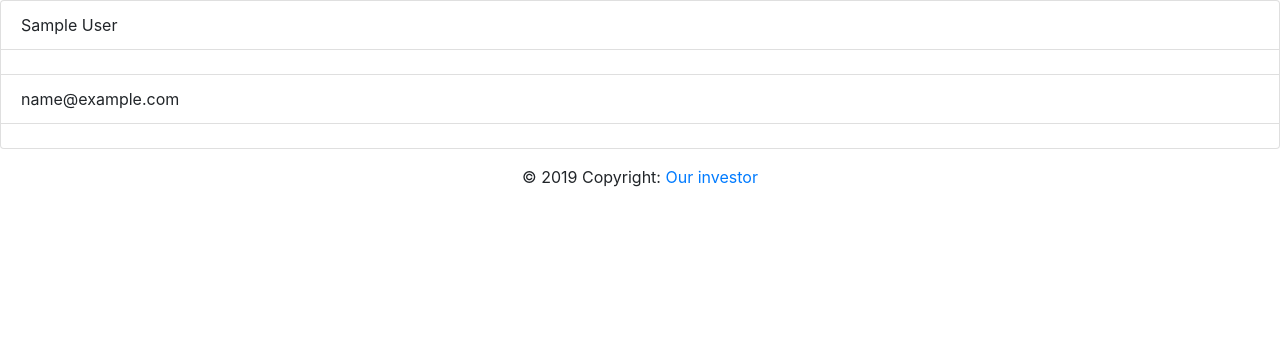
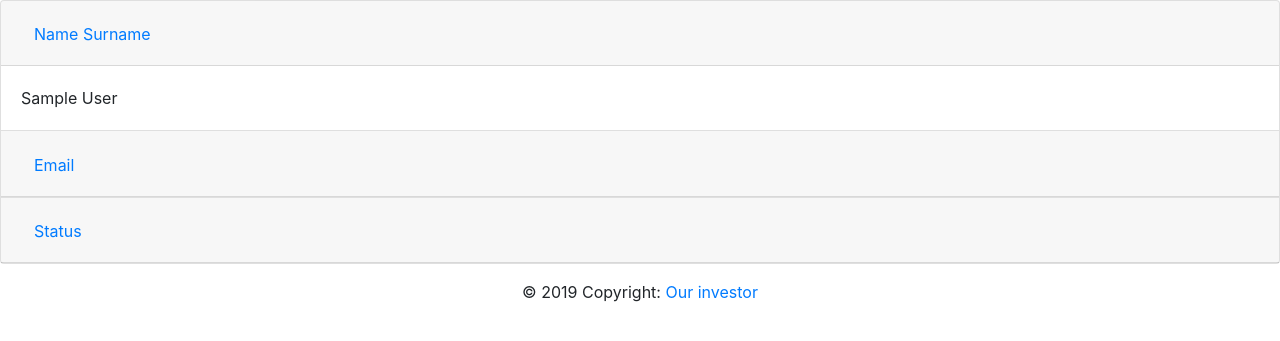
Before and after one commit to temur-kh/YATracker, a Django app: page /personal/ in a window 1280 px wide. Shown: the part 56-397 px from the top of the page. Run offline with Django 3.2, Linux system fonts and the light colour scheme; the visitor is signed in with stand-in values (Sample User, id 1); data comes from the database, SQL or seed files in the repository; some libraries are stand-ins or nearby versions.

Commit message:
feat[front]: change profile page, format info on it
#front #profile

```diff
--- a/user_manager/templates/user_manager/account.html
+++ b/user_manager/templates/user_manager/account.html
@@ -1,9 +1,52 @@
 {% extends 'yatracker/base.html' %}
 {% block content %}
-<ul class="list-group">
-  <li class="list-group-item">{{ user.name }}</li>
-  <li class="list-group-item">{{ user.surname }}</li>
-  <li class="list-group-item">{{ user.email }}</li>
-  <li class="list-group-item">{{ user.get_user_type_display }}</li>
-</ul>
+    <div class="accordion" id="accordionExample">
+        <div class="card">
+            <div class="card-header" id="headingOne">
+                <h2 class="mb-0">
+                    <button class="btn btn-link" type="button" data-toggle="collapse" data-target="#collapseOne"
+                            aria-expanded="true" aria-controls="collapseOne">
+                        Name Surname
+                    </button>
+                </h2>
+            </div>
+
+            <div id="collapseOne" class="collapse show" aria-labelledby="headingOne" data-parent="#accordionExample">
+                <div class="card-body">
+                    {{ user.name }} {{ user.surname }}
+                </div>
+            </div>
+        </div>
+        <div class="card">
+            <div class="card-header" id="headingTwo">
+                <h2 class="mb-0">
+                    <button class="btn btn-link collapsed" type="button" data-toggle="collapse"
+                            data-target="#collapseTwo" aria-expanded="false" aria-controls="collapseTwo">
+                        Email
+                    </button>
+                </h2>
+            </div>
+            <div id="collapseTwo" class="collapse" aria-labelledby="headingTwo" data-parent="#accordionExample">
+                <div class="card-body">
+                    {{ user.email }}
+                </div>
+            </div>
+        </div>
+        <div class="card">
+            <div class="card-header" id="headingThree">
+                <h2 class="mb-0">
+                    <button class="btn btn-link collapsed" type="button" data-toggle="collapse"
+                            data-target="#collapseThree" aria-expanded="false" aria-controls="collapseThree">
+                        Status
+                    </button>
+                </h2>
+            </div>
+            <div id="collapseThree" class="collapse" aria-labelledby="headingThree" data-parent="#accordionExample">
+                <div class="card-body">
+                    {{ user.get_user_type_display }}
+                </div>
+            </div>
+        </div>
+
+    </div>
 {% endblock %}
```
